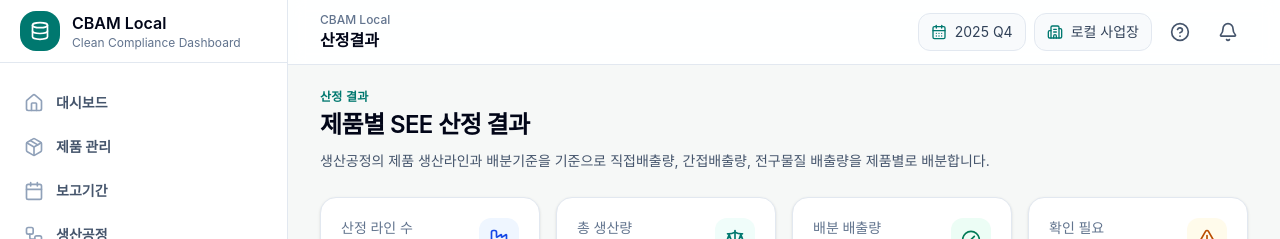
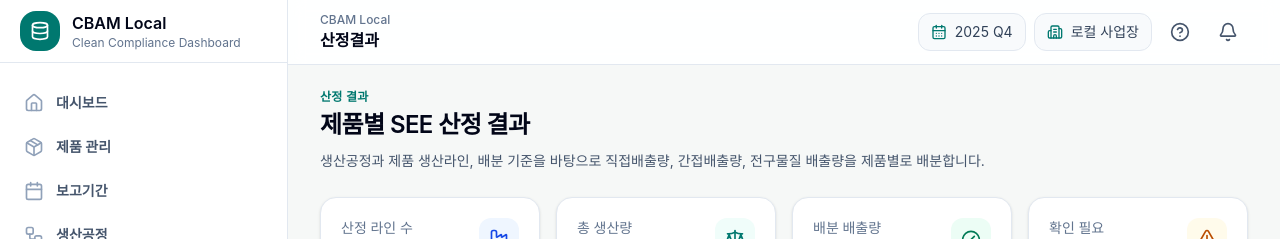
Before and after one commit to neod00/cbam-local-pwa, a Next.js app: page /results in a window 1280 px wide. Shown: the top 239 px of the page. Built offline with nearby package versions, Linux system fonts and the light colour scheme.

Commit message:
Restore Korean results copy

```diff
--- a/src/app/results/page.tsx
+++ b/src/app/results/page.tsx
@@ -84,7 +84,11 @@ export default function ResultsPage() {
     const summary = useMemo(() => {
         const totalOutput = results.reduce((sum, result) => sum + result.output_mass_t, 0);
         const allocatedEmissions = results.reduce(
-            (sum, result) => sum + result.direct_emissions_tco2e + result.indirect_see * result.output_mass_t + result.precursor_see * result.output_mass_t,
+            (sum, result) =>
+                sum +
+                result.direct_emissions_tco2e +
+                result.indirect_see * result.output_mass_t +
+                result.precursor_see * result.output_mass_t,
             0
         );
         const productLineCount = results.filter((result) => result.product_output_line_id).length;
@@ -113,7 +117,7 @@ export default function ResultsPage() {
             <PageHeader
                 eyebrow="산정 결과"
                 title="제품별 SEE 산정 결과"
-                description="생산공정의 제품 생산라인과 배분기준을 기준으로 직접배출량, 간접배출량, 전구물질 배출량을 제품별로 배분합니다."
+                description="생산공정과 제품 생산라인, 배분 기준을 바탕으로 직접배출량, 간접배출량, 전구물질 배출량을 제품별로 배분합니다."
             />
 
             <div className="grid grid-cols-1 gap-4 sm:grid-cols-2 xl:grid-cols-4">
```
Also changed, not shown: 1 other file (tests, documents, lock files or other folders).
